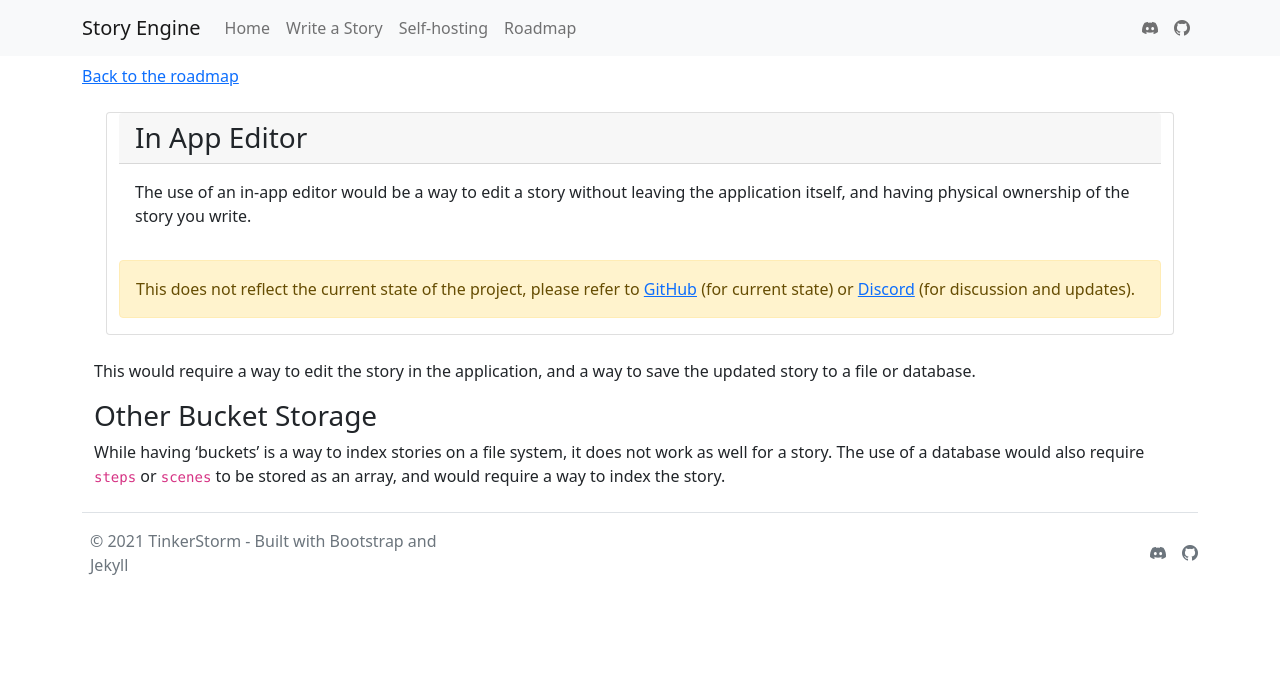
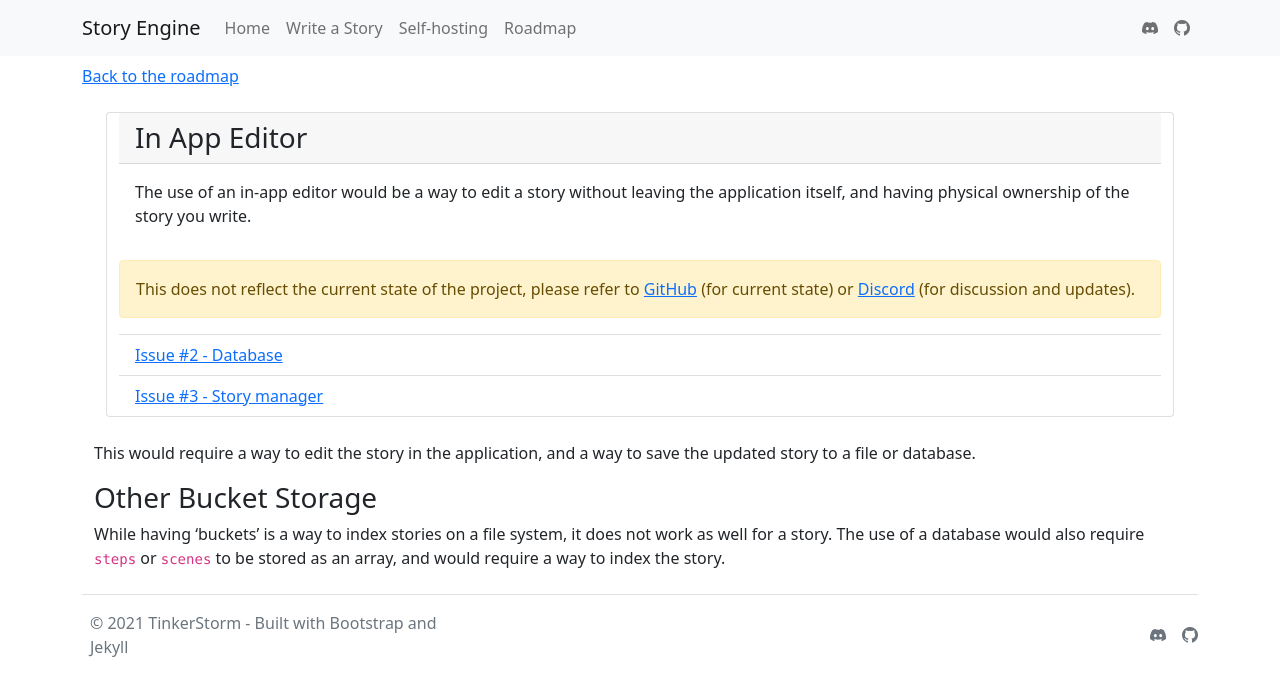
Before and after one commit to TinkerStorm/story-engine, a Jekyll site: the page built from docs/_goals/in-app-editor.md, in a window 1280 px wide. Shown: the top 696 px of the page. Built offline with Jekyll 4.4.1, drawn with Linux system fonts in a browser that asks for light colours; nearby versions of some CDN libraries.

Commit message:
Add link references to issues

```diff
--- a/docs/_goals/in-app-editor.md
+++ b/docs/_goals/in-app-editor.md
@@ -3,6 +3,11 @@ layout: goal
 title: In App Editor
 description: The use of an in-app editor would be a way to edit a story without leaving the application itself, and having physical ownership of the story you write.
 progress: 20
+links:
+  - label: "Issue #2 - Database"
+    href: https://github.com/TinkerStorm/story-engine/issues/2
+  - label: "Issue #3 - Story manager"
+    href: https://github.com/TinkerStorm/story-engine/issues/3
 ---
 
 This would require a way to edit the story in the application, and a way to save the updated story to a file or database.
```
Also changed, not shown: docs/_goals/bucket-support.md (+2 -0 lines), docs/_goals/state-management.md (+3 -0 lines).
